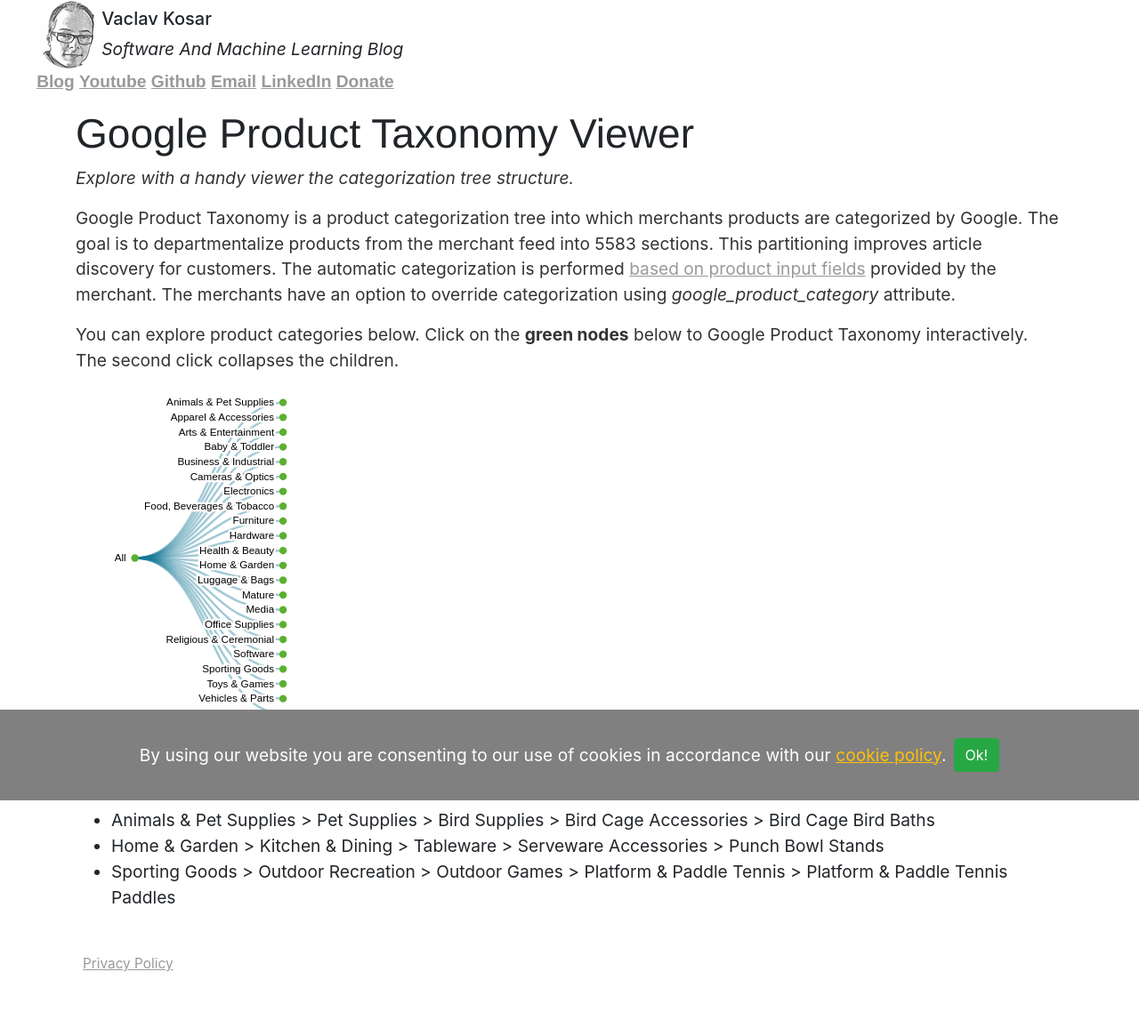
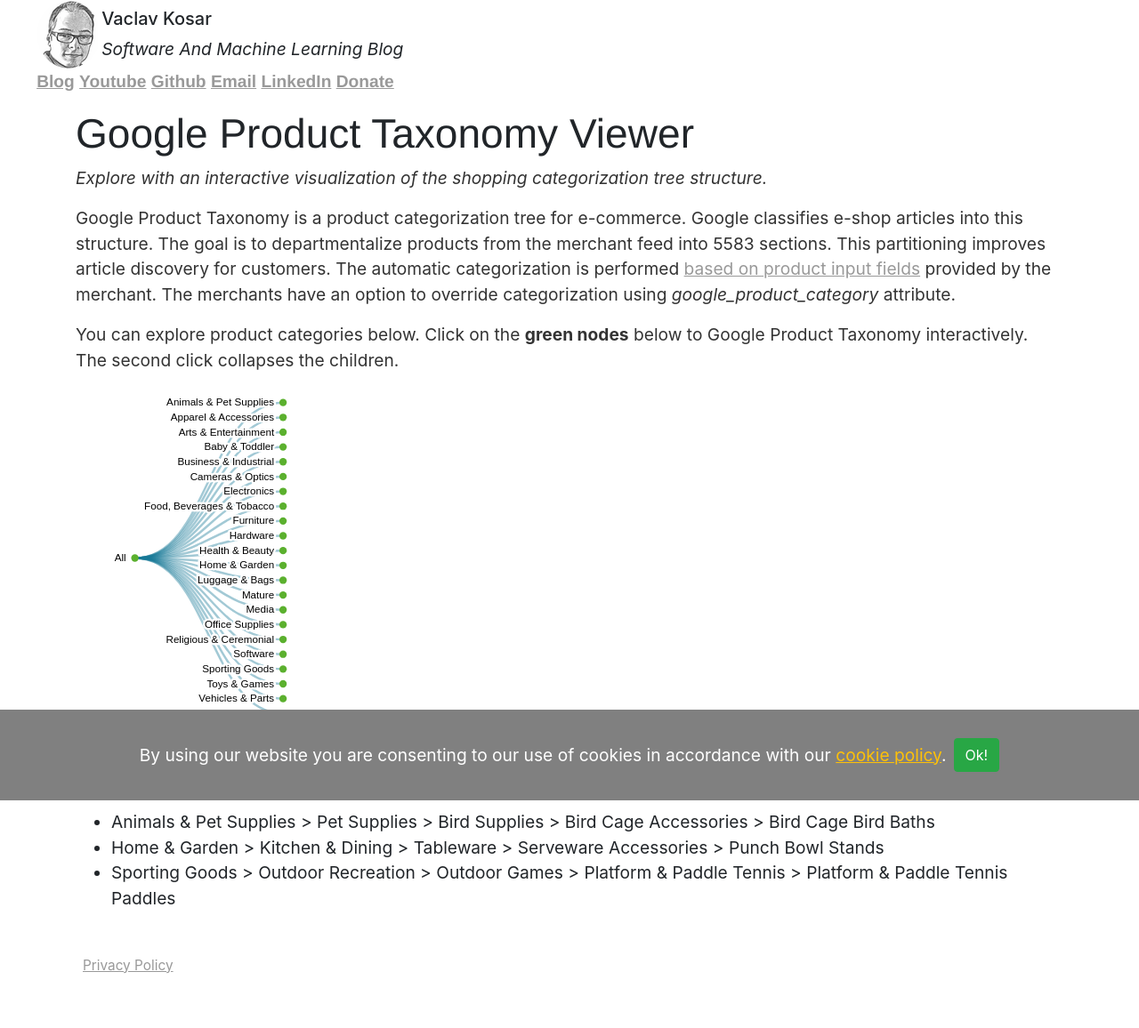
Before and after one commit to vackosar/vackosar.github.io, a Jekyll site: the page built from google-product-taxonomy-viewer.md, in a window 1280 px wide. Shown: the whole page at 89% size. Built offline with Jekyll 4.4.1, drawn with Linux system fonts in a browser that asks for light colours.

Commit message:
when-is-the-end-of-current-quarter.md add more text

```diff
--- a/google-product-taxonomy-viewer.md
+++ b/google-product-taxonomy-viewer.md
@@ -2,7 +2,7 @@
 layout: default
 title: "Google Product Taxonomy Viewer"
 date: 2021-04-16
-description: Explore with a handy viewer the categorization tree structure.
+description: Explore with an interactive visualization of the shopping categorization tree structure.
 image: /images/automatic-taxonomy.png
 ---
 
@@ -11,7 +11,7 @@
 <i>{{ page.description }}</i>
 
 
-Google Product Taxonomy is a product categorization tree into which merchants products are categorized by Google.
+Google Product Taxonomy is a product categorization tree for e-commerce. Google classifies e-shop articles into this structure.
 The goal is to departmentalize products from the merchant feed into 5583 sections.
 This partitioning improves article discovery for customers.
 The automatic categorization is performed [based on product input fields](https://support.google.com/merchants/answer/6324436?hl=en) provided by the merchant.
```
Also changed, not shown: other parts of google-product-taxonomy-viewer.md (+1 -1 lines).
